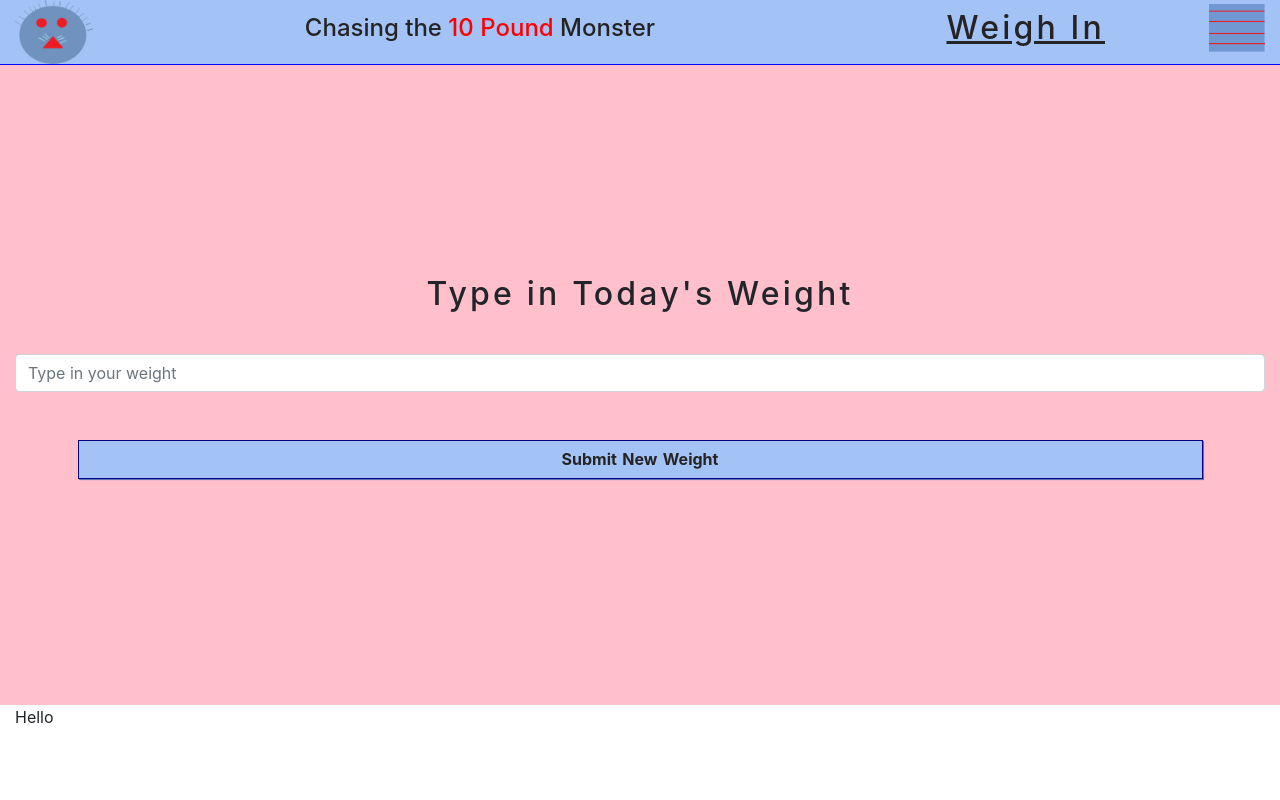
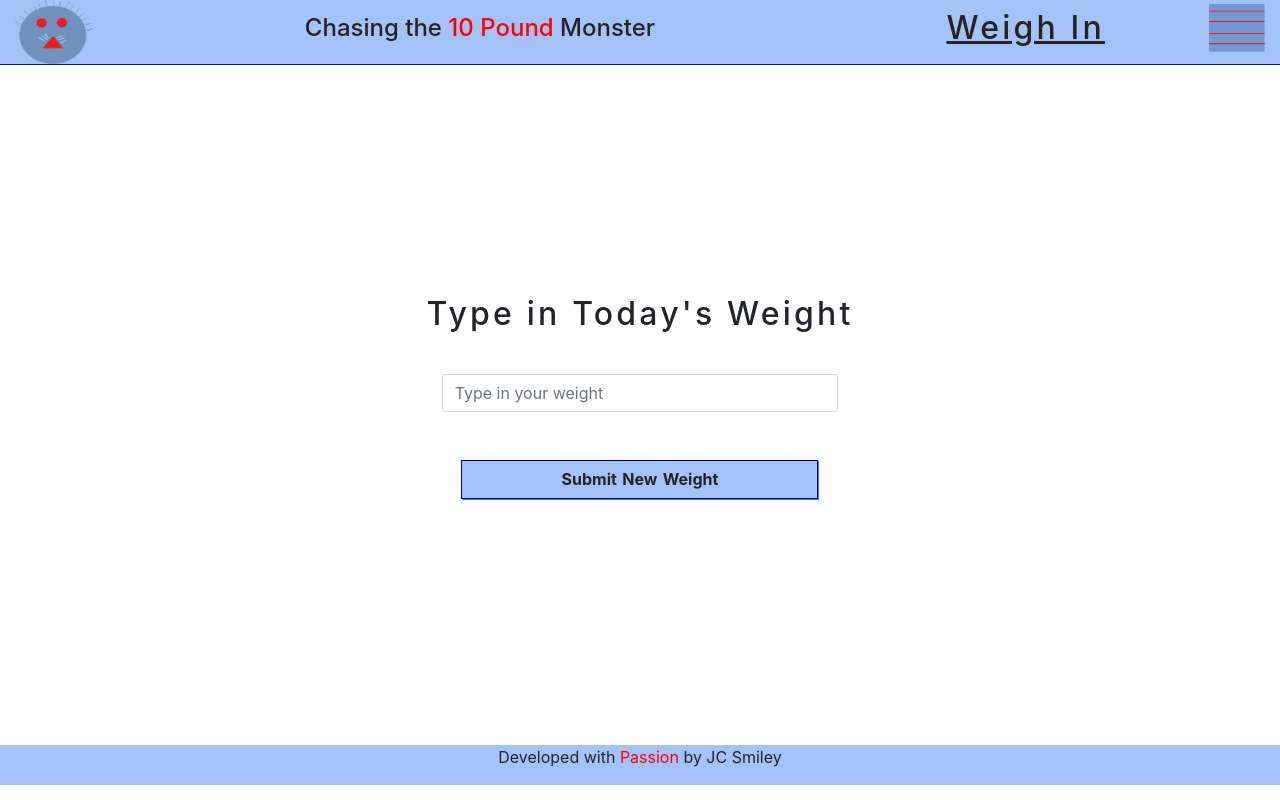
Before and after one commit to jcsmileyjr/chasingtenpounds, a React (Create React App) app: page /weighIn in a window 1280 px wide. Built offline with nearby package versions, Linux system fonts and the light colour scheme.

Commit message:
Refactor styling of WeighInBody to fix bugs
- Switch from using "Absolute" CSS to Flex box
- Footer would not stick to buttum of page
- elements in body would not center together

```diff
--- a/src/components/WeighInPageBody.css
+++ b/src/components/WeighInPageBody.css
@@ -9,17 +9,23 @@
 }
 
 .weighInBody {
-    height:80vh;
-    display: flex;
-    justify-content: center;
-    align-content: center;
-    background-color: pink;
+    flex:1 0 auto;/*Help push the footer down*/
+    min-height:auto;/*Help push the footer down*/
+    display: flex;/*center the elements*/
+    align-content: center;/*center the elements*/
 }
 
-/*Display the forms in the center of the page */
-@media screen and (min-width: 576px) {
-    .weighInCenterFormNOTUSED {
-        margin: 0 auto;
-        width: 80%;
+
+.weighInPageLayout {
+    display: flex;
+    flex-direction: column;
+    min-height: 90vh;
+}
+
+/* For screens 575 or higher change the height to affect the footer
+*/
+@media screen and (max-width: 575px) {
+    .weighInPageLayout {
+        min-height: 78vh;
     }
 }
--- a/src/components/WeighInPageBody.js
+++ b/src/components/WeighInPageBody.js
@@ -2,6 +2,7 @@ import React from 'react';
 import './WeighInPageBody.css'
 import {Container, Row, Col, Form} from 'react-bootstrap';
 import BlueButton from '../components/BlueButton';
+import Footer from '../components/LandingPageFooter';
 
 const WeighInPageBody = () => {
     /*FOR TESTING ONLY */
@@ -9,23 +10,24 @@ const WeighInPageBody = () => {
         console.log("WIP: Testing that the button works!");
     }
     return (
-        <Container fluid={true} className="weighInCenterForm">
+        <Container fluid={true} className="weighInPageLayout">
             <Row className="weighInBody">
                 <Col xs={12} >
                     <h2 className="weighInTitle">Type in Today's Weight</h2>
                 </Col>
-                <Col xs={12} className="centerElements weighInWhiteSpaceAbove">
+                <Col xs={12} sm={{ span: 6, offset: 3 }} md={{ span: 4, offset: 4 }} className="centerElements weighInWhiteSpaceAbove">
                     <Form.Group controlId="UserPassword">
-                        <Form.Control type="number" placeholder="Type in your weight" required />
+                        <Form.Control type="number" placeholder="Type in your weight" required  />
                     </Form.Group>
                 </Col>
-                <Col xs={12} className="centerElements weighInWhiteSpaceAbove">
+                <Col xs={12} sm={{ span: 6, offset: 3 }} md={{ span: 4, offset: 4 }} className="centerElements weighInWhiteSpaceAbove">
                     <BlueButton buttonType="light" action={test} title="Submit New Weight" flat={true} wide={true}/>
                 </Col>
             </Row>
-            <Row className="weighInFooter">
-                <Col>Hello</Col>
+            <Row>
+                <Footer />
             </Row>
+
         </Container>
     );
 }
```
